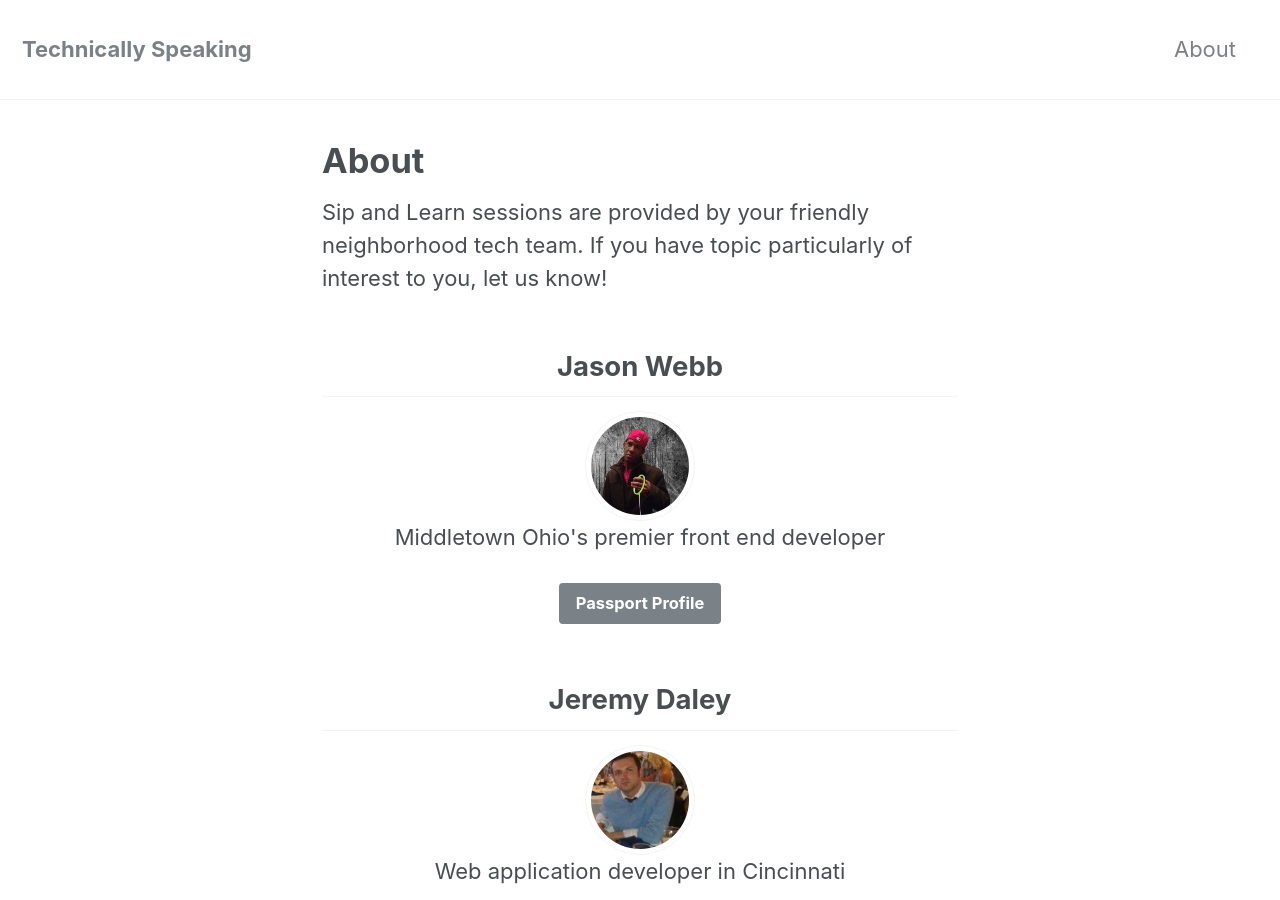
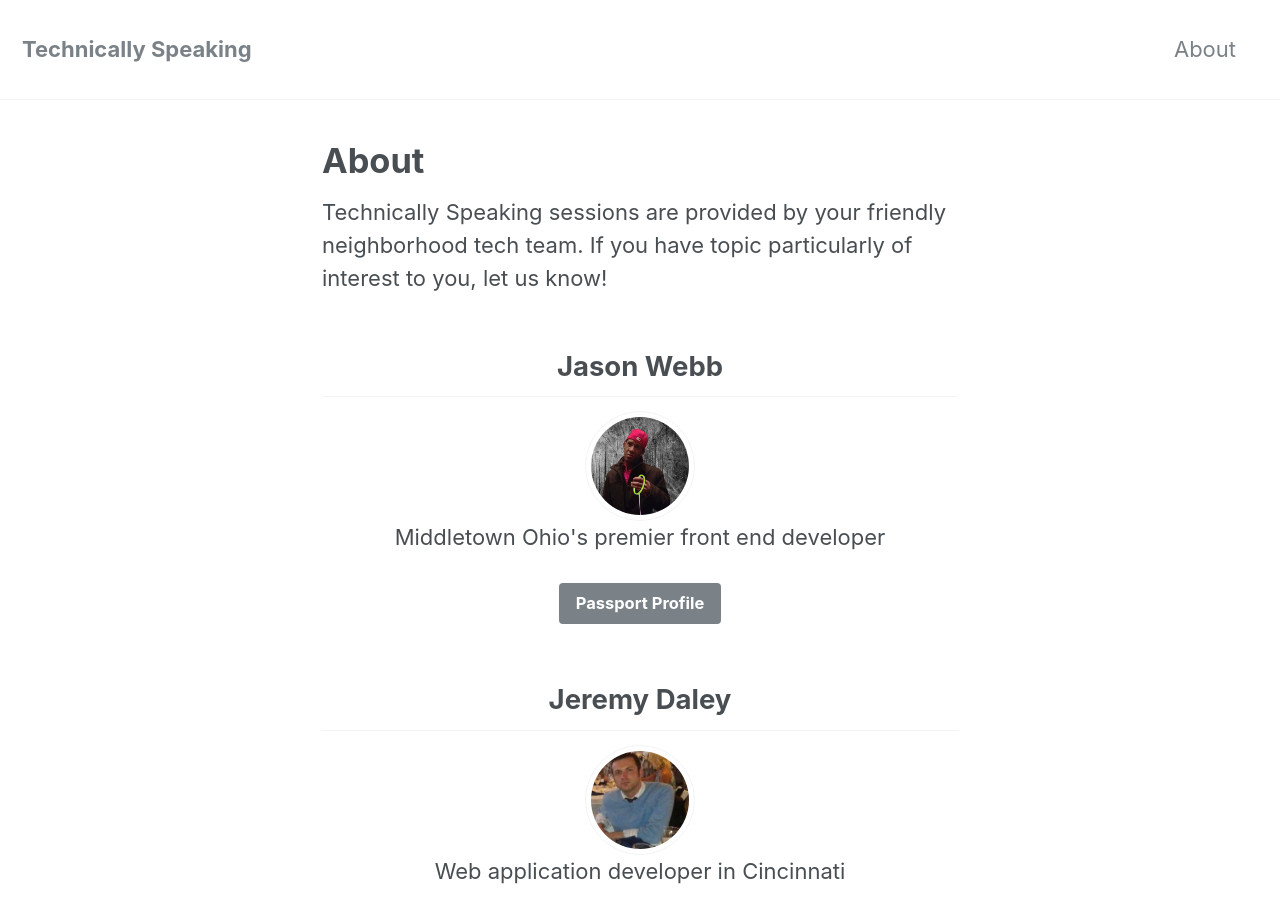
Before and after one commit to technicallySpeaking/technicallySpeaking.github.io, a Jekyll site: the page built from about.html, in a window 1280 px wide and 900 px high. Built offline with Jekyll 4.4.1, drawn with Linux system fonts in a browser that asks for light colours; nearby versions of some CDN libraries.

Commit message:
Updated 140 files via CloudCannon

```diff
--- a/about.html
+++ b/about.html
@@ -2,7 +2,7 @@
 title: About
 permalink: /about/
 ---
-<p>Sip and Learn sessions are provided by your friendly neighborhood tech team. If you have topic particularly of interest to you, let us know!</p>
+<p>Technically Speaking sessions are provided by your friendly neighborhood tech team. If you have topic particularly of interest to you, let us know!</p>
 
 {% for author in site.data.authors %}
   <div class="text-center">
```
